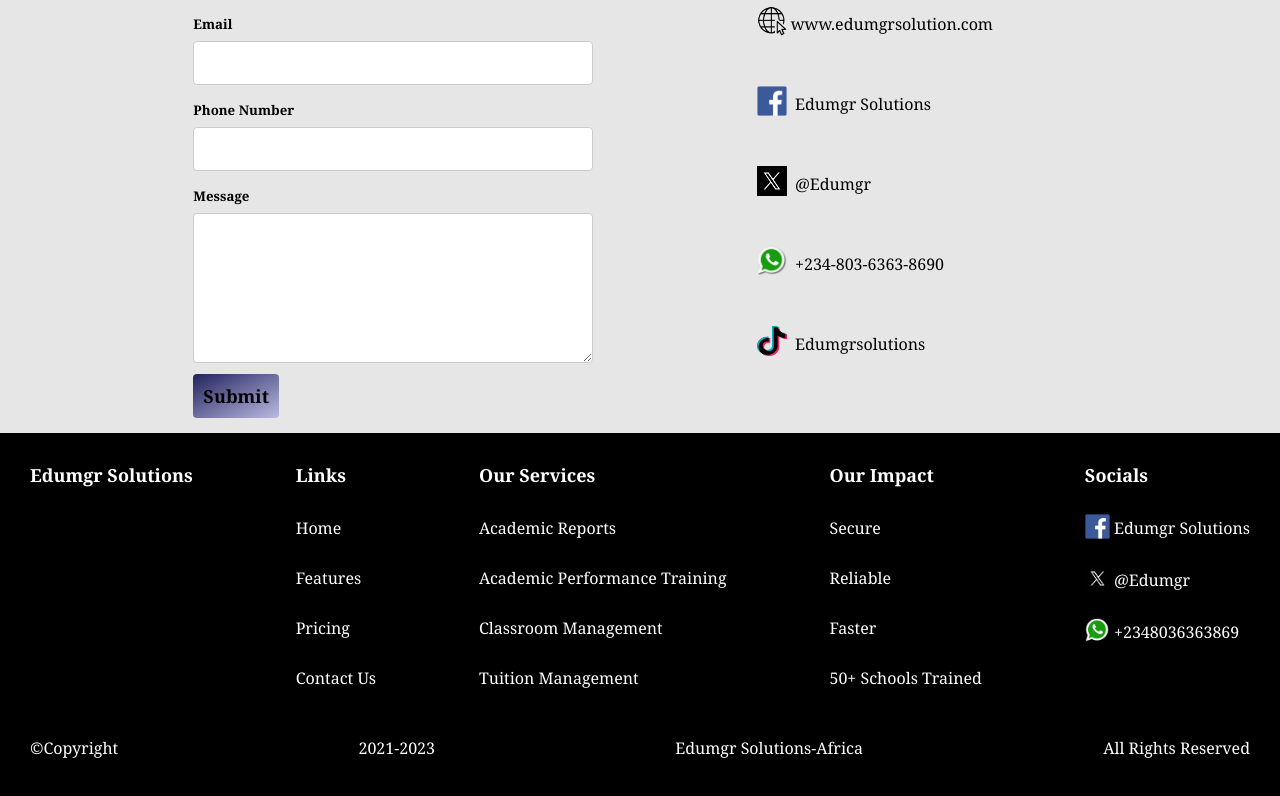
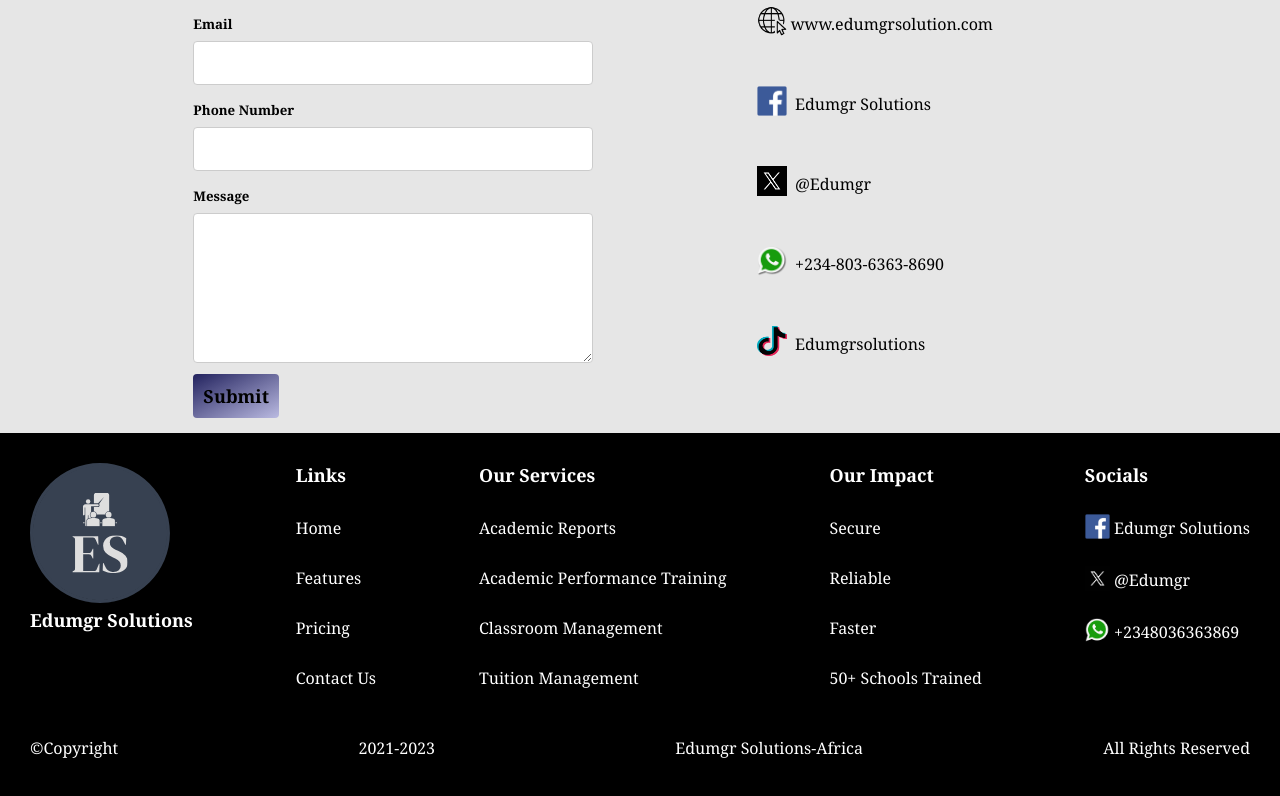
Before and after one commit to aaronKigun/Edumgrsolutions, a React (Vite) app in the folder Edumgrsolutions/: page / in a window 1280 px wide. Shown: the part 3717-4513 px from the top of the page. Built offline with nearby package versions, Linux system fonts and the light colour scheme.

Commit message:
Changes to be committed: 	new file:   Edumgrsolutions/src/assets/Edumgr.svg 	modified:   Edumgrsolutions/src/assets/index.js 	modified:   Edumgrsolutions/src/components/Footer.jsx

```diff
--- a/Edumgrsolutions/src/assets/index.js
+++ b/Edumgrsolutions/src/assets/index.js
@@ -9,6 +9,7 @@
 import Twitter from "./twitter.jpeg"
 import Whatsapp from "./whatsapp.png"
 import Ticktok from "./ticktok.png"
+import Edumgr from "./Edumgr.svg"
 
 export {
     AES,
@@ -22,4 +23,5 @@
     Twitter,
     Whatsapp,
     Ticktok,
+    Edumgr,
 };
--- a/Edumgrsolutions/src/components/Footer.jsx
+++ b/Edumgrsolutions/src/components/Footer.jsx
@@ -1,6 +1,7 @@
 import React from 'react'
 import './Footer.css'
-import {Facebook, Twitter, Whatsapp} from '../assets/index'
+import {Facebook, Twitter, Whatsapp, Edumgr} from '../assets/index'
+
 
 
 const Footer = () => {
@@ -8,6 +9,7 @@
     <div className='footer'>
       <div className='upper'>
         <div>
+        <img src={Edumgr} alt='' width={140}/>
           <h4>Edumgr Solutions</h4>
           </div>
         <div>
```
Also changed, not shown: Edumgrsolutions/src/assets/Edumgr.svg (added).
